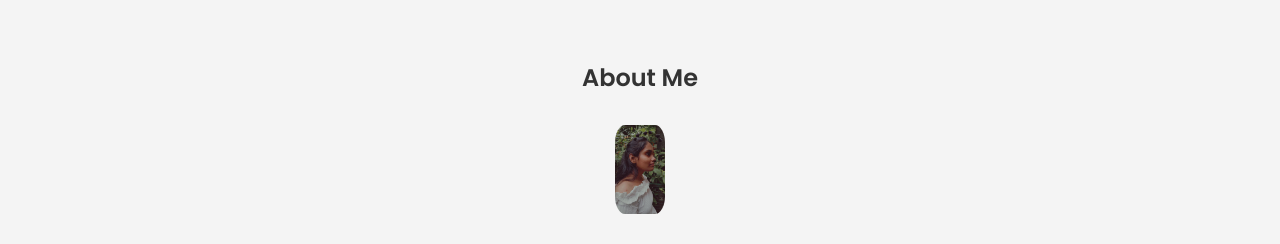
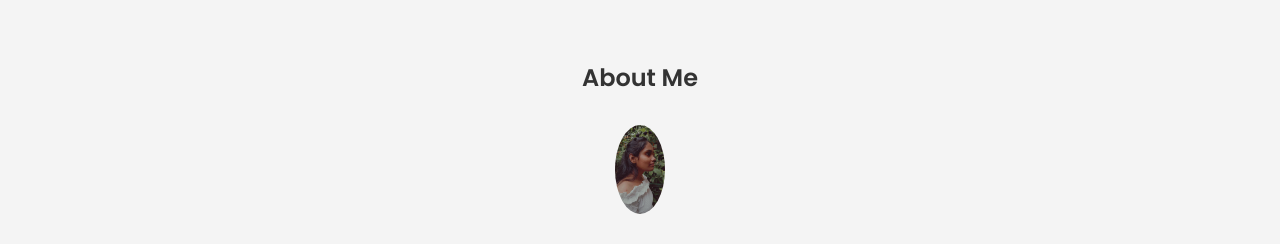
Before and after one commit to PendyalaGrishma/portfolio, a plain HTML site: page index.html in a window 1280 px wide. Shown: the part 860-1104 px from the top of the page. Drawn offline with Linux system fonts and the light colour scheme.

Commit message:
Update styles.css

```diff
--- a/styles.css
+++ b/styles.css
@@ -76,7 +76,7 @@ body {
 }
 
 .about-section img {
-    border-radius: 20%;
+    border-radius: 150%;
     width: 50px;
     margin: 10px 0;
 }
```
